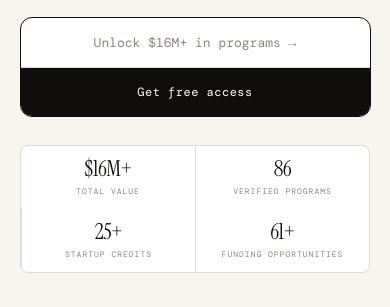
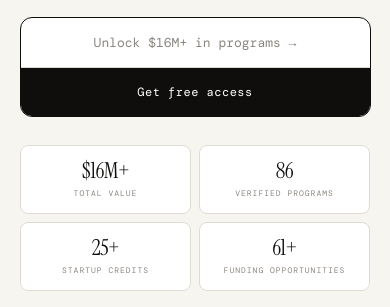
Before and after one commit to juandtenam/startupcash, a website: page index.html in a window 390 px wide. Shown: the part 343-650 px from the top of the page. Drawn offline with nearby package versions, Linux system fonts and the light colour scheme; a web font is replaced by a local one.

Commit message:
Update index.html

```diff
--- a/index.html
+++ b/index.html
@@ -1391,9 +1391,10 @@ body {
   #hero-post-unlock { width: 100%; }
   #hero-post-unlock > div { flex-direction: column; width: 100%; gap: 10px; }
 
-  /* Hero stats */
-  .hero-stats { display: grid; grid-template-columns: 1fr 1fr; width: 100%; }
-  .stat { padding: 12px 16px; }
+  /* Hero stats — 4 individual squares */
+  .hero-stats { display: grid; grid-template-columns: 1fr 1fr; width: 100%; border: none; background: transparent; gap: 8px; }
+  .stat { padding: 14px 12px; border: 1px solid var(--rule); border-radius: 8px; background: var(--white); }
+  .stat + .stat { border-left: 1px solid var(--rule); }
   .stat-n { font-size: 22px; }
   .stat-l { font-size: 8px; }
 
```
